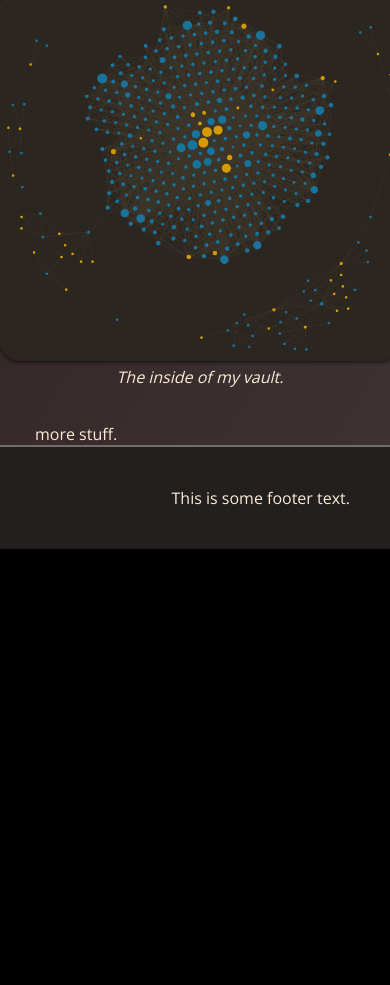
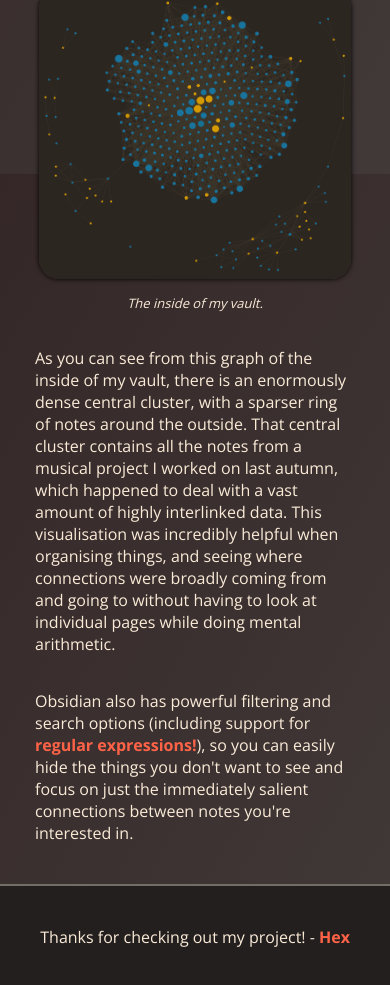
Before and after one commit to dylancobb/Hobby-Page, a plain HTML site: page index.html in a window 390 px wide. Shown: the part 4890-5875 px from the top of the page. Before the commit the page ends 5439 px from the top, so only its background shows below. Drawn offline with nearby package versions, Linux system fonts and the light colour scheme.

Commit message:
more css tweaks

```diff
--- a/index.html
+++ b/index.html
@@ -150,11 +150,22 @@
                 <img src="images/graph-view.png" alt="my obsidian vault's graph view" class="image" />
                 <figcaption>The inside of my vault.</figcaption>
             </figure>
-            <p>more stuff.</p>
+            <p>As you can see from this graph of the inside of my vault, there is an enormously dense central cluster,
+                with a sparser ring of notes around the outside. That central cluster contains all the notes from a
+                musical project I worked on last autumn, which happened to deal with a vast amount of highly interlinked
+                data. This visualisation was incredibly helpful when organising things, and seeing where connections
+                were broadly coming from and going to without having to look at individual pages while doing mental
+                arithmetic.
+            </p>
+            <p>
+                Obsidian also has powerful filtering and search options (including support for <em>regular expressions!</em>), so
+                you can easily hide the things you don't want to see and focus on just the immediately salient
+                connections between notes you're interested in.
+            </p>
         </section>
     </main>
     <footer>
-        <p>This is some footer text.</p>
+        <p>Thanks for checking out my project! - <em>Hex</em></p>
     </footer>
 </body>
 
--- a/styles.css
+++ b/styles.css
@@ -16,7 +16,7 @@ body {
 }
 
 /******************
- * NAVBAR STYLING *
+ * NAVBAR STYLING *============================================================
  ******************/
 
 .navbar {
@@ -66,7 +66,7 @@ body {
 }
 
 /******************
- * HEADER STYLING *
+ * HEADER STYLING *===========================================================
  ******************/
 
 header {
@@ -95,7 +95,7 @@ header {
 }
 
 /*******************
- * SECTION STYLING *
+ * SECTION STYLING *===========================================================
  *******************/
 
 .big-emoji {
@@ -111,6 +111,10 @@ section:before {
 
 section p:last-of-type {
     margin-bottom: -40px;
+}
+
+#graphs p:last-of-type {
+    padding-bottom: 40px;
 }
 
 .section-title {
@@ -157,6 +161,10 @@ li {
     margin-bottom: 25px;
 }
 
+/*****************
+ * IMAGE STYLING *=============================================================
+ *****************/
+
 .obsidian-logo {
     float: right;
     background-color: hsl(220, 50%, 91%);
@@ -195,11 +203,12 @@ figcaption {
     font-size: medium;
     font-style: italic;
     text-align: center;
+    padding-top: 10px;
 }
 
 footer {
     background-color: hsl(0, 7%, 13%);
-    margin: 0;
+    margin: 80px 0 0 0;
     padding: 5px;
     width: 100%;
     top: 0;
@@ -279,6 +288,24 @@ footer {
         display: block;
         margin: auto;
     }
+
+    figcaption {
+        font-size: small;
+    }
+
+    footer {
+        margin: 40px 0 0 0;
+        font-size: small;
+    }
+}
+
+@media only screen and (max-width: 520px) {
+    .image-box {
+        width: 80vw;
+    }
+    .image {
+        width: 80vw;
+    }
 }
 
 @media only screen and (max-width: 450px) {
```
